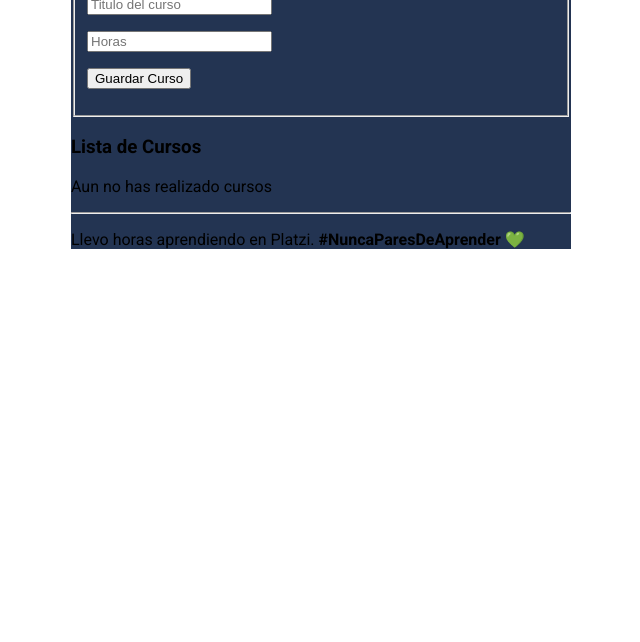
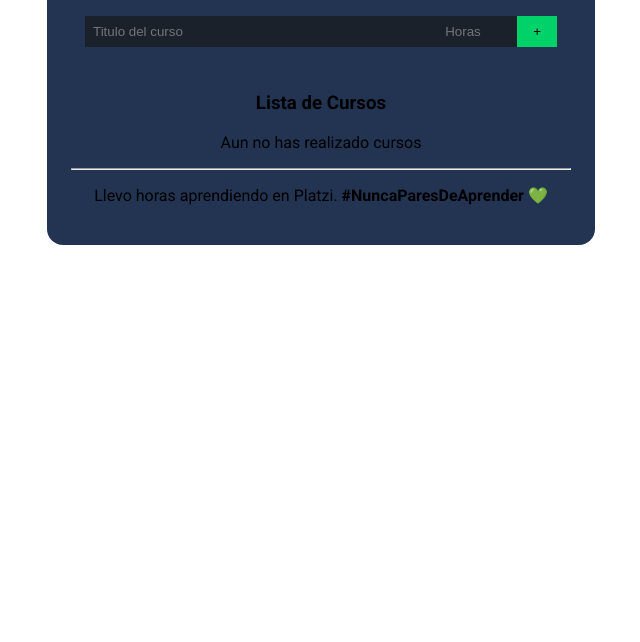
Before and after one commit to apalfaro98/courses-tracker, a plain HTML site: page index.html in a window 1280 px wide. Shown: the part 158-800 px from the top of the page, without its empty margins (319-959 px from the left). Drawn offline with nearby package versions, Linux system fonts and the light colour scheme.

Commit message:
Styles to the formulary

```diff
--- a/index.html
+++ b/index.html
@@ -19,15 +19,15 @@
 				<img src="images/pala.jpg" alt="platzi logo" class="logo" />
 				<h1>Mis Cursos de Platzi💚</h1>
 			</div>
-			<fieldset>
-				<p>
+			<fieldset class="formulary">
+				<p class="title-course">
 					<input type="text" placeholder="Titulo del curso" />
 				</p>
-				<p>
+				<p class="hours">
 					<input type="number" placeholder="Horas" />
 				</p>
 				<p>
-					<button>Guardar Curso</button>
+					<button>+</button>
 				</p>
 			</fieldset>
 			<div>
--- a/styles.css
+++ b/styles.css
@@ -1,15 +1,37 @@
 body {
 	font-family: 'Roboto', sans-serif;
+}
+
+fieldset {
+	border: none;
+}
+input {
+	border: none;
+	outline: none;
+	background-color: #1b212b;
+	padding: 0.5rem;
+	width: 100%;
+}
+
+button {
+	background-color: #00d26a;
+	border: none;
+	outline: none;
+	padding: 0.5rem 1rem;
 }
 
 .app {
 	width: 500px;
 	margin: 3rem auto;
+	padding: 1.5rem;
+	border-radius: 1rem;
 	background-color: #233452;
+	text-align: center;
 }
 
 .title {
 	display: flex;
+	justify-content: center;
 	align-items: center;
 }
 
@@ -17,3 +39,16 @@ body {
 	width: 60px;
 	height: 60px;
 }
+
+.formulary {
+	display: flex;
+}
+
+.title-course {
+	flex-grow: 1;
+	border-right: 3px solid #00d26a;
+}
+
+.hours {
+	flex-basis: 80px;
+}
```
